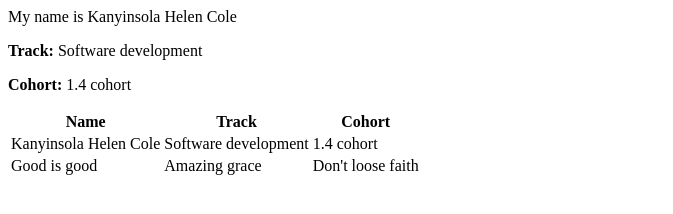
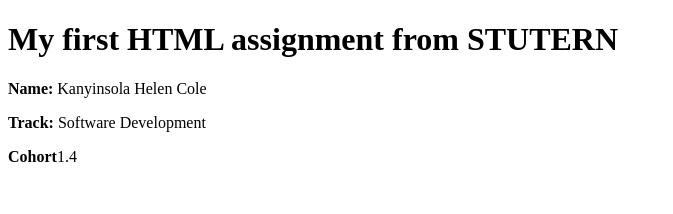
Before and after one commit to Helencoddy/DAY-ASSIGNMENT, a plain HTML site: page index.html in a window 1280 px wide. Shown: the whole page, without its empty margins (0-673 px from the left). Drawn offline with Linux system fonts and the light colour scheme.

Commit message:
first commit

```diff
--- a/index.html
+++ b/index.html
@@ -4,28 +4,12 @@
     <meta charset="UTF-8">
     <meta http-equiv="X-UA-Compatible" content="IE=edge">
     <meta name="viewport" content="width=device-width, initial-scale=1.0">
-    <title>LESSON ONE ASSIGNMENT</title>
+    <title>Assignment</title>
 </head>
 <body>
-    <h>My name is Kanyinsola Helen Cole</h>
-    <p><strong>Track:</strong> Software development</p>
-    <p><strong>Cohort:</strong> 1.4 cohort</p>
-    <table>
-        <tr>
-            <th>Name</th>
-            <th>Track</th>
-            <th>Cohort</th>
-        </tr>
-        <tr>
-            <td>Kanyinsola Helen Cole</td>
-            <td>Software development</td>
-            <td>1.4 cohort</td>
-        </tr>
-        <tr>
-            <td>Good is good</td>
-            <td>Amazing grace</td>
-            <td>Don't loose faith</td>
-        </tr>
-    </table>
+    <h1>My first HTML assignment from STUTERN</h1>
+    <p><b>Name:</b> Kanyinsola Helen Cole</p>
+    <p><b>Track:</b> Software Development</p>
+    <p><b>Cohort</b>1.4</p>
 </body>
 </html>
```
